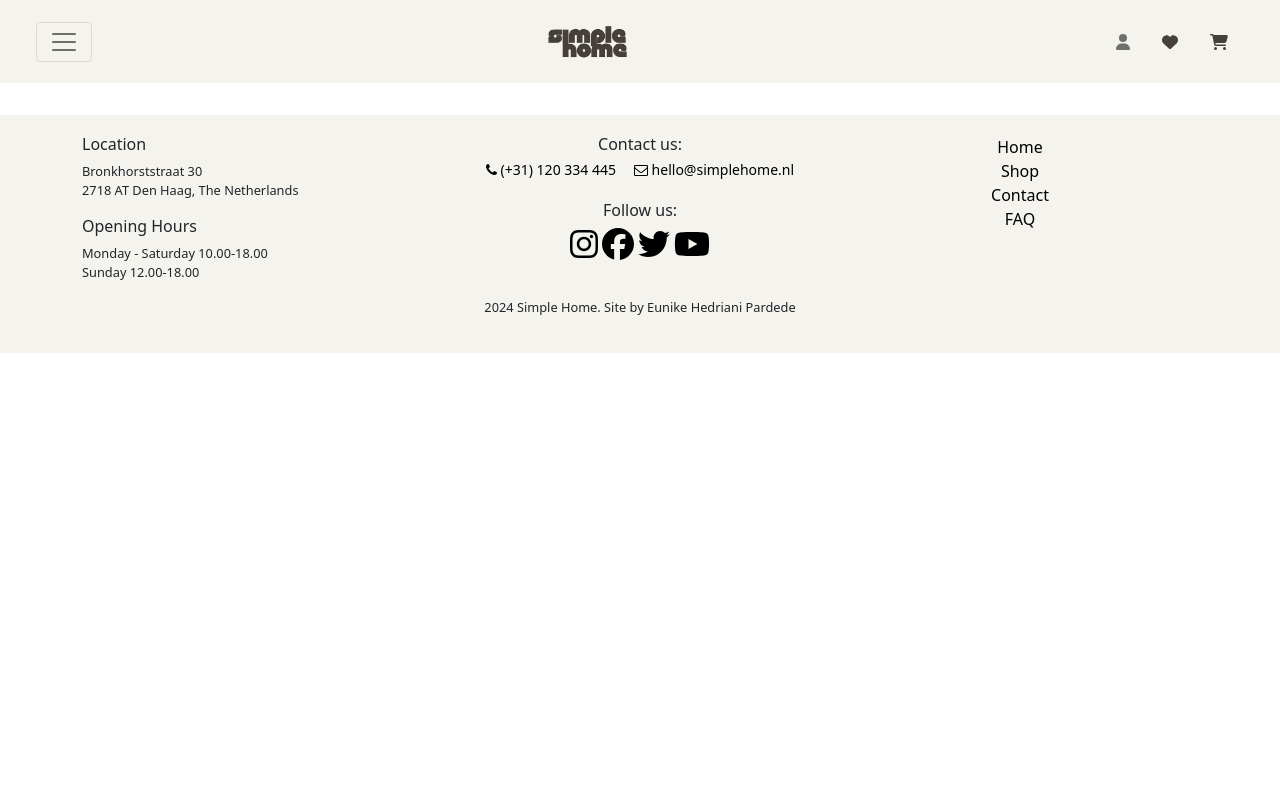
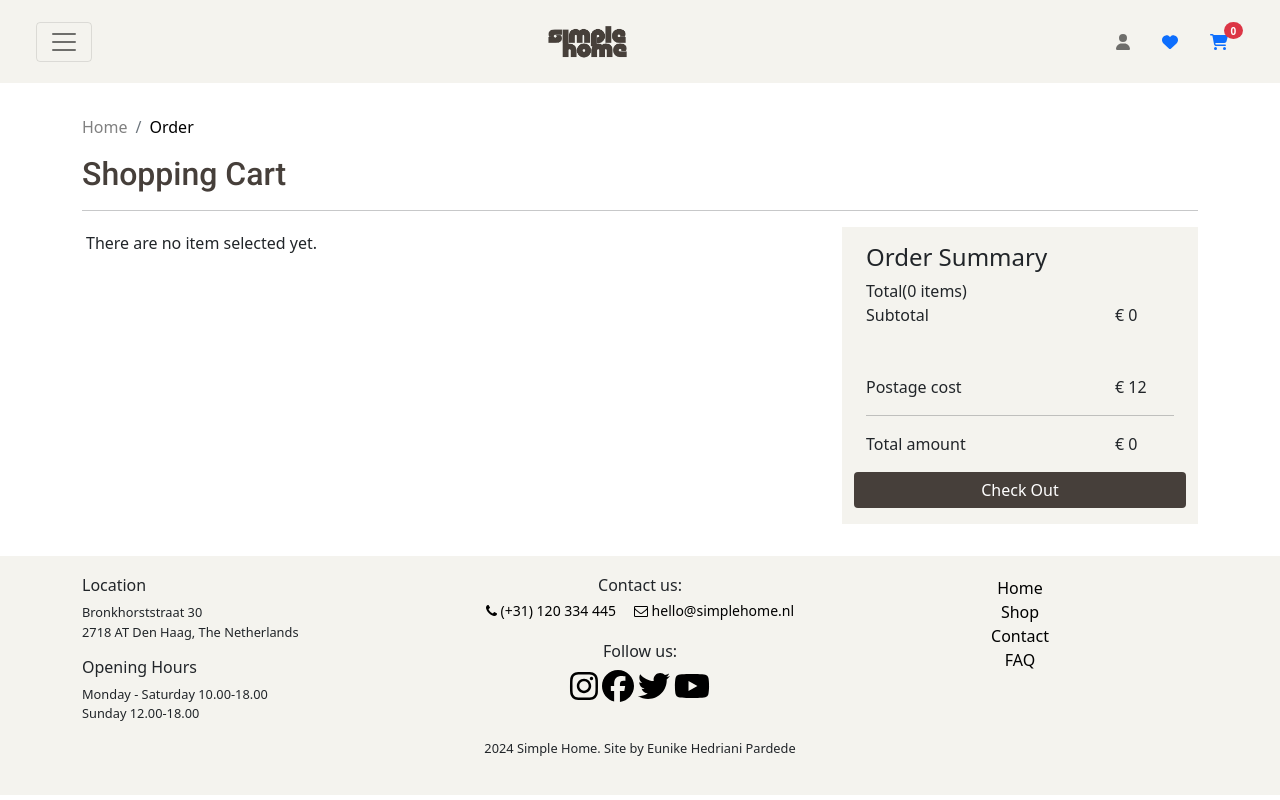
Before and after one commit to eunikehp/SimpleHome-react, a React (Create React App) app: page /cart in a window 1280 px wide. Built offline with nearby package versions, Linux system fonts and the light colour scheme.

Commit message:
add shopping cart

```diff
--- a/src/App.js
+++ b/src/App.js
@@ -8,6 +8,7 @@ import ContactPage from './pages/ContactPage';
 import ProductDetailPage from './pages/ProductDetailPage';
 import FAQPage from './pages/FAQPage';
 import FavoritePage from './pages/FavoritePage';
+import CartPage from './pages/CartPage';
 import { library } from '@fortawesome/fontawesome-svg-core';
 import { far } from '@fortawesome/free-regular-svg-icons';
 import { fab } from '@fortawesome/free-brands-svg-icons';
@@ -25,6 +26,7 @@ function App() {
           <Route path='contact' element={<ContactPage/>} />
           <Route path='faq' element={<FAQPage/>} />
           <Route path='favorites' element={<FavoritePage/>} />
+          <Route path='cart' element={<CartPage/>} />
         </Routes>
         <Footer />
     </div>
--- a/src/app/store.js
+++ b/src/app/store.js
@@ -3,12 +3,14 @@ import { productsReducer } from '../features/products/productsSlice';
 import { reviewsReducer } from '../features/reviews/reviewsSlice';
 import { userReducer } from '../features/user/userSlice';
 import logger from 'redux-logger';
+import { cartReducer } from '../features/cart/CartSlice';
 
 export const store = configureStore({
   reducer: {
     products: productsReducer,
     reviews: reviewsReducer,
-    user: userReducer
+    user: userReducer,
+    cart: cartReducer
   },
   middleware: (getDefaultMiddleware) => getDefaultMiddleware().concat([logger])
 });
--- a/src/components/Header.js
+++ b/src/components/Header.js
@@ -6,18 +6,31 @@ import {
   NavItem,
   Offcanvas,
   OffcanvasHeader,
+  Badge
 } from 'reactstrap';
 import { NavLink } from 'react-router-dom';
 import SimpleHomeLogo from '../app/assets/img/logo.png';
 import { useState } from 'react';
 import { FontAwesomeIcon } from '@fortawesome/react-fontawesome';
 import UserForm from '../features/user/UserForm';
+import FavoritePage from '../pages/FavoritePage';
+import { useSelector } from 'react-redux';
+import { selectAllCart } from '../features/cart/CartSlice';
 
 const Header = () => {
   const [menuOpen, setMenuOpen] = useState(false);
 
+  // const cart = useSelector((state) => state.cart.cartArray)
+  const cart = useSelector(selectAllCart)
+
+  const getTotalQuantity = () => {
+    let total = 0
+    cart.forEach(item => { total += item.quantity});
+    return total;
+  }
+
   return (
-    <Navbar light sticky='top'className='px-4' >
+    <Navbar light sticky='top' className='px-4' >
       <NavbarToggler onClick={() => setMenuOpen(!menuOpen)} />
       <NavbarBrand href='/'>
         <img src={SimpleHomeLogo} alt='simplehome logo' />
@@ -61,10 +74,37 @@ const Header = () => {
           </NavItem>
         </Nav>
       </Offcanvas>
-      <Nav className='align-items-center'>
-        <UserForm/>
-        <FontAwesomeIcon className='navbar-icon' icon="fa-solid fa-heart" />
-        <FontAwesomeIcon className='navbar-icon' icon="fa-solid fa-cart-shopping" />
+
+
+      <Nav className='align-items-center' >
+        <NavItem>
+          <UserForm />
+        </NavItem>
+        <NavItem>
+          <NavLink
+            to='/favorites' >
+            <FontAwesomeIcon
+              className='navbar-icon'
+              icon="fa-solid fa-heart"
+            />
+          </NavLink>
+        </NavItem>
+        <NavItem>
+          <NavLink
+            to='/cart'
+            style={{position:'relative'}}>
+            <FontAwesomeIcon
+              className='navbar-icon'
+              icon="fa-solid fa-cart-shopping"
+               />
+            <Badge
+              color="danger"
+              style={{position:'absolute', left: '60%', bottom: '60%', fontSize:'10px', borderRadius: '50%'}}>
+              {getTotalQuantity() || 0 }
+            </Badge>
+          </NavLink>
+        </NavItem>
+
       </Nav>
     </Navbar>
   )
--- /dev/null
+++ b/src/components/OrderSummary.js
@@ -0,0 +1,59 @@
+import { useSelector } from 'react-redux';
+import { Col, Row, Button,Container } from 'reactstrap';
+import { selectAllCart } from '../features/cart/CartSlice';
+
+const OrderSummary = () => {
+    const cart = useSelector(selectAllCart)
+
+    const getTotal = () => {
+        let totalQuantity = 0;
+        let totalPrice = 0;
+        let totalAmount = 0;
+        let postageCost = 12;
+
+        cart.forEach(item => {
+            totalQuantity += item.quantity
+            totalPrice += item.price * item.quantity
+            totalAmount += totalPrice + postageCost
+        });
+        return {totalPrice, totalQuantity, postageCost, totalAmount}
+    }
+    return (
+        <Container className='pt-3' style={{backgroundColor:'#F4F3EE'}}>
+            <Row>
+                <h4>Order Summary</h4>
+            </Row>
+            <Row className='mb-5'>
+                <div>Total({getTotal().totalQuantity} items)</div>
+                <Col md='9'>
+                    <div>Subtotal </div>
+                </Col>
+                <Col md='3' >
+                    <div >€ {getTotal().totalPrice}</div>
+                </Col>
+            </Row>
+            <Row>
+                <Col md='9'>
+                    Postage cost
+                </Col>
+                <Col md='3'>
+                    € {getTotal().postageCost}
+                </Col>
+            </Row>
+            <hr/>
+            <Row className='mb-3'>
+                <Col md='9'>
+                    Total amount
+                </Col>
+                <Col md='3'>
+                    € {getTotal().totalAmount}
+                </Col>
+            </Row>
+            <Row style={{alignItems:'center'}}>
+                <Button className='mb-3' style={{ backgroundColor:'#463F3A', border: 'none'}}>Check Out</Button>
+            </Row>
+        </Container>
+    )
+}
+
+export default OrderSummary;
--- /dev/null
+++ b/src/features/cart/CartItem.js
@@ -0,0 +1,51 @@
+import { Button, Row, Col } from 'reactstrap';
+import { FontAwesomeIcon } from '@fortawesome/react-fontawesome';
+import { removeItem, decrementQuantity, incrementQuantity } from './CartSlice';
+import { useDispatch } from 'react-redux';
+
+const CartItem = ({ item }) => {
+    const { id, image, name, price, category, quantity } = item;
+
+    const dispatch = useDispatch();
+
+    return (
+        <Row>
+            <Col md='3'>
+                <img
+                    width='100%'
+                    height='auto'
+                    src={image}
+                    alt={name}
+                />
+            </Col>
+            <Col md='3' type='unstyled'>
+                <p style={{ fontSize: '13px', marginBottom: '0px', color: 'brown' }}>{category}</p>
+                <p style={{ fontSize: '16px', color: 'black' }}>{name}</p>
+            </Col>
+            <Col >
+                <Button pill onClick={() => dispatch(decrementQuantity(id))} style={{display: 'inline-block'}}>-</Button>
+                <div md='4' style={{ fontSize: '14px', display:'inline-block'}} >{quantity} {(quantity > 1) ? 'items ' : 'item '}</div>
+                <Button pill onClick={() => dispatch(incrementQuantity(id))} style={{display:'inline-block'}}>+</Button>
+            </Col>
+            <Col>
+                <p md='2' className='mb-5 text-muted' style={{textAlign: 'end', fontSize: '16px'}}>€ {price}</p>
+                <div style={{alignItems: 'end', cursor: 'pointer'}} onClick={() => dispatch(removeItem(id))}>
+                    <FontAwesomeIcon
+                        icon="fa-regular fa-trash-can"
+                        className="removeItem"
+                    /> Remove
+                </div>
+                <div style={{alignItems: 'end'}}>
+                    <FontAwesomeIcon
+                        icon="fa-regular fa-heart"
+                        className="removeItem"
+                        onClick={() => dispatch(removeItem(id))}
+                    /> Add to wish list
+                </div>
+            </Col>
+        </Row>
+    )
+}
+
+
+export default CartItem;
--- /dev/null
+++ b/src/features/cart/CartList.js
@@ -0,0 +1,29 @@
+import { Row, Col } from "reactstrap";
+import CardItem from '../cart/CartItem';
+import { useSelector} from "react-redux";
+import { selectAllCart } from "./CartSlice";
+
+const CartList = () => {
+
+    const cart = useSelector(selectAllCart);
+    console.log('cart: ', cart)
+
+    {return (cart && cart.length > 0) ?
+        <Row className="ms-auto">
+            {cart.map((item) => {
+                return (
+                    <Col md='12' className="m-1" key={item.id}>
+                        <CardItem item={item} />
+                    </Col>
+                );
+            })}
+        </Row>
+    :
+        <Col md='6' className='m-1'>
+            There are no item selected yet.
+        </Col>
+    }
+}
+
+
+export default CartList;
--- /dev/null
+++ b/src/features/cart/CartSlice.js
@@ -0,0 +1,48 @@
+import { createSlice } from "@reduxjs/toolkit";
+
+const initialState = {
+    cartArray: []
+};
+
+
+const cartSlice = createSlice({
+    name: 'cart',
+    initialState,
+    reducers: {
+        addItem: (state, action) => {
+            console.log('addItem action.payload: ', action.payload);
+            console.log('addItem state.cartArray: ', state.cartArray);
+            const itemInCart = state.cartArray.find((item) => item.id === action.payload.id);
+            if (itemInCart) {
+                itemInCart.quantity++;
+            } else {
+                state.cartArray.push({...action.payload, quantity:1 });
+            }
+        },
+        removeItem: (state, action) => {
+            const removeItem = state.cartArray.filter((item) => item.id !== action.payload);
+            state.cartArray = removeItem;
+        },
+        incrementQuantity: (state, action) => {
+            const item= state.cartArray.find((item) => item.id === action.payload);
+            item.quantity++;
+        },
+        decrementQuantity: (state,action) => {
+            const item = state.cartArray.find((item) => item.id === action.payload);
+            if (item.quantity === 1) {
+                item.quantity = 1
+            } else {
+                item.quantity--;
+            }
+        }
+    }
+
+})
+
+export const cartReducer = cartSlice.reducer;
+
+export const { addItem,removeItem, decrementQuantity,incrementQuantity } = cartSlice.actions;
+
+export const selectAllCart = (state) => {
+    return state.cart.cartArray;
+}
--- a/src/features/products/ProductDetail.js
+++ b/src/features/products/ProductDetail.js
@@ -1,8 +1,24 @@
-import { Card, CardImg, CardBody, CardText, Col, CardTitle, CardSubtitle, Button, Row } from 'reactstrap';
+import { Col, Button, Row } from 'reactstrap';
 import { FontAwesomeIcon } from '@fortawesome/react-fontawesome';
+import { useDispatch } from 'react-redux';
+import { addItem } from '../cart/CartSlice';
 
 const ProductDetail = ({ product }) => {
-    const { image, price, name, description, category, stockCount } = product;
+    const { id, image, price, name, description, category, stockCount } = product;
+
+    const dispatch = useDispatch();
+
+    const handleAddToCart = () => {
+        const item = {
+        id: id,
+        name: name,
+        image: image,
+        price: price,
+        category: category
+        };
+        console.log('item:', item);
+        dispatch(addItem(item));
+    }
 
     return (
         <Row>
@@ -16,21 +32,26 @@ const ProductDetail = ({ product }) => {
                     <div className='mb-2 text-muted' style={{ fontSize: '20px' }}>€ {price}</div>
                     <Col>
                         <Button
-                            href='#'
                             block
                             className='mb-4'
                             style={{
-                                backgroundColor:'#463F3A',
-                                border:'none',
-                                padding:'10px 10px'
-                            }}><FontAwesomeIcon className='navbar-icon' icon="fa-solid fa-cart-plus" />Add to cart</Button>
+                                backgroundColor: '#463F3A',
+                                border: 'none',
+                                padding: '10px 10px',
+                                cursor: 'pointer'
+                            }}
+                            onClick={handleAddToCart}
+                            ><FontAwesomeIcon
+                                className='navbar-icon'
+                                icon="fa-solid fa-cart-plus"
+                            />Add to cart</Button>
                     </Col>
                     <Col>
-                        <Button href='#' block className='mb-4' style={{backgroundColor:'#ac2f8a', border:'none',padding:'10px 10px'}}>♡ Add to my wishlist</Button>
+                        <Button href='#' block className='mb-4' style={{ backgroundColor: '#ac2f8a', border: 'none', padding: '10px 10px' }}>♡ Add to my wishlist</Button>
                     </Col>
                     <div className='text-danger mb-3'>Stock: {stockCount}</div>
                     <h4>Product Information</h4>
-                    <hr/>
+                    <hr />
                     <div className='fs-6'>{description}</div>
                 </Row>
             </Col>
--- a/src/features/products/productsSlice.js
+++ b/src/features/products/productsSlice.js
@@ -15,7 +15,7 @@ const productsSlice = createSlice ({
 export const productsReducer = productsSlice.reducer;
 
 
-
+//slice
 export const selectAllProducts = (state) => {
     return state.products.productsArray;
 };
@@ -23,7 +23,7 @@ export const selectAllProducts = (state) => {
 export const selectProductById = (id) => (state) => {
     return state.products.productsArray.find(
         (product) => product.id === parseInt(id)
-    ); // convert id from string to integer
+    );
 };
 
 
--- /dev/null
+++ b/src/pages/CartPage.js
@@ -0,0 +1,29 @@
+import { Container, Row, Col, Button } from 'reactstrap';
+import SubHeader from '../components/SubHeader';
+import { useState } from 'react';
+import OrderSummary from '../components/OrderSummary';
+import CartList from '../features/cart/CartList';
+
+
+const CartPage = () => {
+
+    return (
+        <Container>
+            <SubHeader current='Order' />
+            <h2>Shopping Cart</h2>
+            <hr/>
+            <Row>
+                <Col md='8'>
+                    <CartList />
+                </Col>
+                <Col md='4'>
+                    <OrderSummary/>
+                    {/* <Button>Empty cart</Button>
+                    <Button>Check out</Button> */}
+                </Col>
+            </Row>
+        </Container>
+    )
+};
+
+export default CartPage;
```
Also changed, not shown: src/pages/FavoritePage.js (+8 -8 lines).
